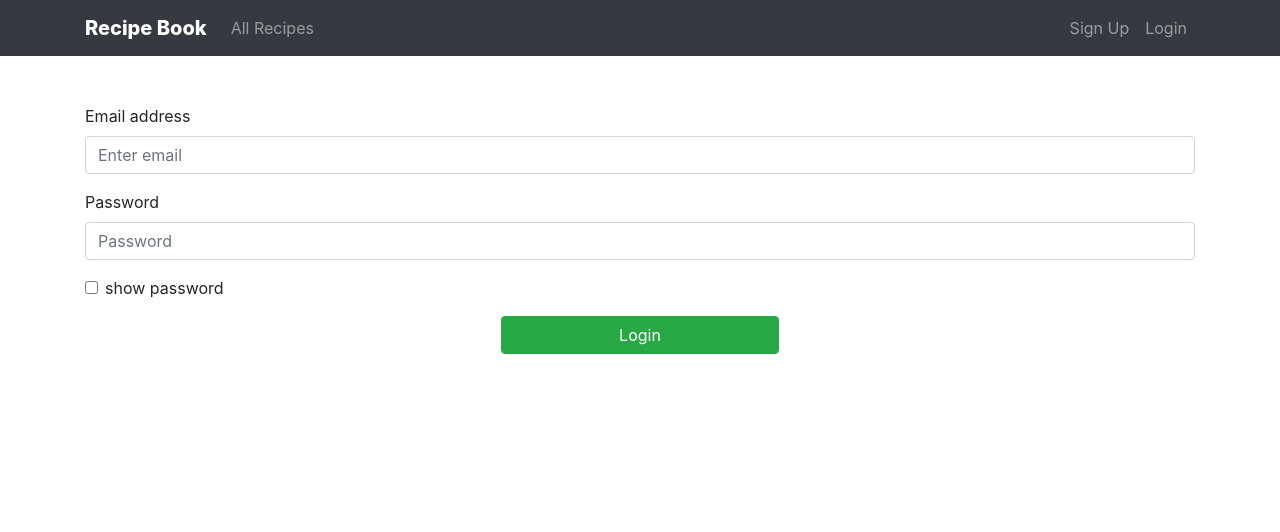
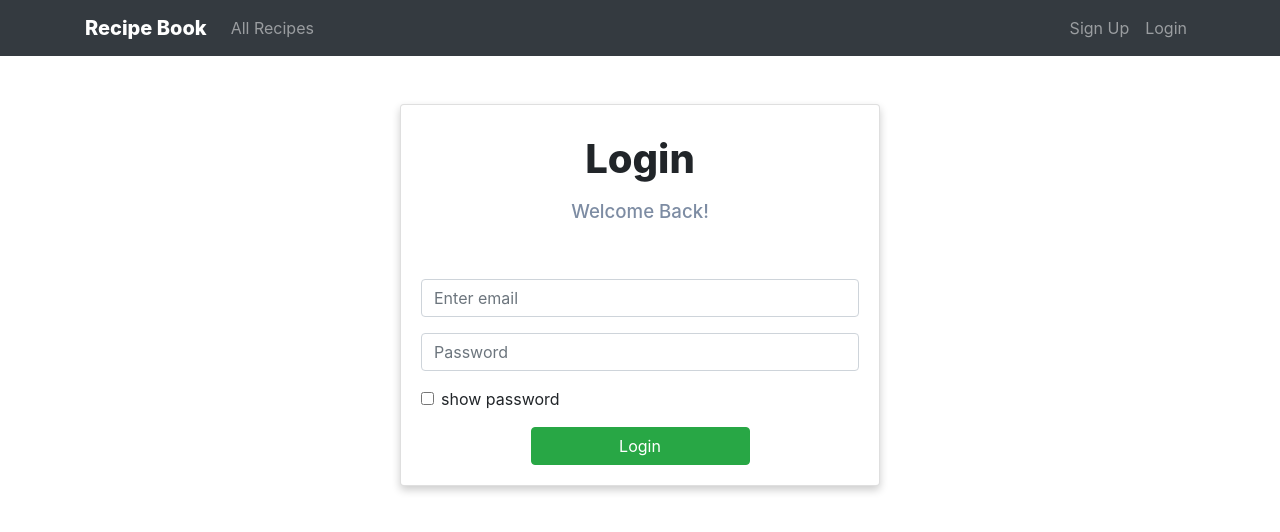
Before and after one commit to MHNashef/wecode-capstone, a React (Create React App) app: page /login in a window 1280 px wide. Shown: the top 532 px of the page. Built offline with nearby package versions, Linux system fonts and the light colour scheme.

Commit message:
created card for login/signup forms

```diff
--- a/src/App.css
+++ b/src/App.css
@@ -1,3 +1,13 @@
 body {
   /* background-color: #e0d9cf !important; */
 }
+
+.form-card {
+  box-shadow: 0 4px 8px 0 rgba(0, 0, 0, 0.2);
+  transition: 0.3s;
+  width: 30rem;
+}
+
+.form-card:hover {
+  box-shadow: 0 8px 16px 0 rgba(0, 0, 0, 0.2);
+}
--- a/src/components/Login.jsx
+++ b/src/components/Login.jsx
@@ -1,5 +1,5 @@
 import React, { useRef, useState } from "react";
-import { Form, Button, Container } from "react-bootstrap";
+import { Form, Button, Container, Card } from "react-bootstrap";
 import { useFormik } from "formik";
 import Cookies from "js-cookie";
 import { useAuth } from "../AuthContext";
@@ -55,9 +55,23 @@ export default function Login() {
   return (
     <>
       <Container className="mt-5">
+        <Card className="form-card mx-auto">
+          <Card.Body>
+            <h1
+              className="text-center"
+              style={{ fontWeight: "800", padding: "10px"}}
+            >
+              Login
+            </h1>
+            <h2
+              className="text-center pb-5"
+              style={{ fontSize: "14pt", color: "#7d8ca3" }}
+            >
+              Welcome Back!
+            </h2>
             <Form onSubmit={formik.handleSubmit}>
               <Form.Group controlId="email">
-            <Form.Label>Email address</Form.Label>
+                {/* <Form.Label>Email address</Form.Label> */}
                 <Form.Control
                   type="email"
                   placeholder="Enter email"
@@ -70,7 +84,7 @@ export default function Login() {
               </Form.Group>
 
               <Form.Group controlId="password">
-            <Form.Label>Password</Form.Label>
+                {/* <Form.Label>Password</Form.Label> */}
                 <Form.Control
                   type="password"
                   placeholder="Password"
@@ -90,13 +104,15 @@ export default function Login() {
                 />
               </Form.Group>
               <Button
-            className="btn-success d-block mx-auto w-25"
+                className="btn-success d-block mx-auto w-50"
                 variant="primary"
                 type="submit"
               >
                 Login
               </Button>
             </Form>
+          </Card.Body>
+        </Card>
       </Container>
     </>
   );
--- a/src/components/Signup.jsx
+++ b/src/components/Signup.jsx
@@ -2,10 +2,23 @@ import React, { useEffect, useRef, useState } from "react";
 import { useHistory } from "react-router-dom";
 import { getDietTypes } from "../DAL/api";
 import { userSignup } from "../DAL/userApi";
-import { Form, Button, Container, Row, Col, Alert } from "react-bootstrap";
+import {
+  Form,
+  Button,
+  Container,
+  Row,
+  Col,
+  Alert,
+  Card,
+} from "react-bootstrap";
 import { useFormik } from "formik";
 import { useAuth } from "../AuthContext";
-import { getCurrentUser, getUserById, getUserDiet, updateUser } from "../DAL/userApi";
+import {
+  getCurrentUser,
+  getUserById,
+  getUserDiet,
+  updateUser,
+} from "../DAL/userApi";
 
 export default function Signup() {
   const [auth, setAuth] = useAuth();
@@ -114,13 +127,15 @@ export default function Signup() {
   return (
     <>
       <Container className="mt-5">
+        <Card className="form-card mx-auto">
+          <Card.Body>
             {auth ? (
               <h1
                 className="text-center"
                 style={{
                   width: "100%",
                   padding: "10px",
-              fontWeight: "800"
+                  fontWeight: "800",
                 }}
               >
                 Edit Profile
@@ -131,41 +146,37 @@ export default function Signup() {
                 style={{
                   width: "100%",
                   padding: "10px",
-              fontWeight: "800"
+                  fontWeight: "800",
                 }}
               >
-            Welcome to Recipe Book!
+                Welcome to Recipe Book
               </h1>
             )}
             {auth ? (
               <h2
-            className="text-center"
+                className="text-center pb-5"
                 style={{
-              color: "green",
+                  color: "#7d8ca3",
                   width: "100%",
                   fontSize: "14pt",
-              padding: "10px",
                 }}
               >
                 Feel free to make changes to your user info
               </h2>
             ) : (
               <h2
-            className="text-center"
+                className="text-center pb-5"
                 style={{
-              color: "green",
+                  color: "#7d8ca3",
                   width: "100%",
                   fontSize: "14pt",
-              padding: "10px",
                 }}
               >
-            To sign up, enter your information below
+                We're excited you're here!
               </h2>
             )}
 
             <Form onSubmit={formik.handleSubmit}>
-          <Row>
-            <Col>
               <Form.Group controlId="first_name">
                 <Form.Control
                   type="text"
@@ -179,8 +190,6 @@ export default function Signup() {
                   <div className="text-danger">{formik.errors.first_name}</div>
                 ) : null}
               </Form.Group>
-            </Col>
-            <Col>
               <Form.Group controlId="last_name">
                 <Form.Control
                   type="text"
@@ -192,10 +201,6 @@ export default function Signup() {
                   <div className="text-danger">{formik.errors.last_name}</div>
                 ) : null}
               </Form.Group>
-            </Col>
-          </Row>
-          <Row>
-            <Col>
               <Form.Group controlId="email">
                 <Form.Control
                   type="email"
@@ -207,8 +212,6 @@ export default function Signup() {
                   <div className="text-danger">{formik.errors.email}</div>
                 ) : null}
               </Form.Group>
-            </Col>
-            <Col>
               <Form.Group controlId="user_password">
                 <Form.Control
                   type="password"
@@ -232,11 +235,10 @@ export default function Signup() {
                   onClick={togglePasswordVisibilty}
                 />
               </Form.Group>
-            </Col>
-          </Row>
-          <Row>
               <Form.Group controlId="diettype">
-              <Form.Label className="mr-3">Your diet type:</Form.Label>
+                <Form.Label className="mr-3" style={{ display: "block" }}>
+                  Your diet type:
+                </Form.Label>
                 {dietTypes?.map((dtype) => (
                   <Form.Check
                     type="checkbox"
@@ -250,7 +252,6 @@ export default function Signup() {
                   />
                 )) || null}
               </Form.Group>
-          </Row>
               {signup === -1 ? <Alert></Alert> : null}
 
               {signup === 1 ? (
@@ -267,7 +268,7 @@ export default function Signup() {
                 <Button
                   variant="info"
                   type="submit"
-              className="d-block mx-auto btn-success w-25 mt-5"
+                  className="d-block mx-auto btn-success w-25"
                 >
                   Update
                 </Button>
@@ -275,12 +276,14 @@ export default function Signup() {
                 <Button
                   variant="primary"
                   type="submit"
-              className="d-block mx-auto btn-success w-25 mt-5"
+                  className="d-block mx-auto btn-success w-50"
                 >
                   Sign Up
                 </Button>
               )}
             </Form>
+          </Card.Body>
+        </Card>
       </Container>
     </>
   );
```
Lines whose indentation alone changed are shown as unchanged.
